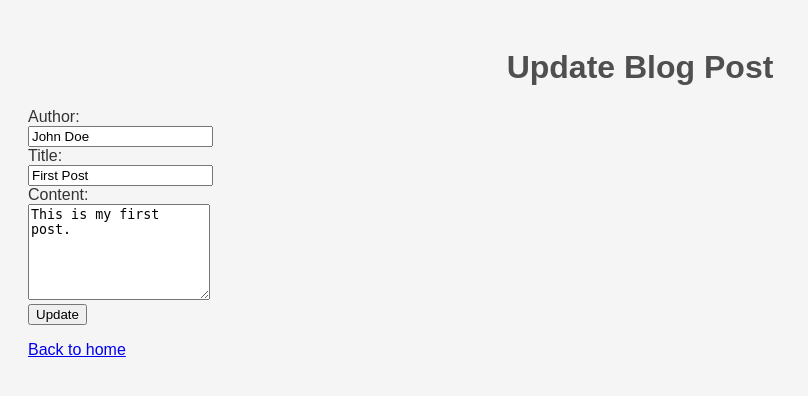
After one commit to Stuhlsen/Masterblog, a Flask app: page /update/1 in a window 1280 px wide. The commit adds this page. Shown: the top 396 px of the page, without its empty margins (0-808 px from the left). Run offline with Flask 3, Linux system fonts and the light colour scheme.

Commit message:
Add delete and update functionality for blog posts
- Add /delete/<id> route and link on index page to remove posts
- Add /update/<id> route handling GET and POST requests
- Create update.html form pre-filled with existing post data
- Update index.html to show Edit and Delete actions for each post
- Persist all changes to data/posts.json

```diff
--- a/app.py
+++ b/app.py
@@ -21,8 +21,10 @@ def save_posts(posts):
     with open(DATA_FILE, "w", encoding="utf-8") as file:
         json.dump(posts, file, ensure_ascii=False, indent=4)
 
+
 @app.route("/add", methods=["GET", "POST"])
 def add():
+    """Display the add-post form or handle the submission of a new post."""
     if request.method == "POST":
         author = request.form.get("author", "").strip()
         title = request.form.get("title", "").strip()
@@ -47,16 +49,72 @@ def add():
 
         return redirect(url_for("index"))
 
-    # GET: Formular anzeigen
     return render_template("add.html")
+
+
+@app.route("/delete/<int:post_id>")
+def delete(post_id):
+    """Delete a blog post by its ID and redirect back to the homepage."""
+    posts = load_posts()
+    updated_posts = [post for post in posts if post["id"] != post_id]
+
+    if len(updated_posts) != len(posts):
+        save_posts(updated_posts)
+
+    return redirect(url_for("index"))
+
+@app.route("/update/<int:post_id>", methods=["GET", "POST"])
+def update(post_id):
+    """Display a form to update a post or handle the submitted changes."""
+    posts = load_posts()
+    post_index = None
+    post = None
+
+    # Find the post with this ID
+    for index, item in enumerate(posts):
+        if item["id"] == post_id:
+            post_index = index
+            post = item
+            break
+
+    if post is None:
+        return "Post not found", 404
+
+    if request.method == "POST":
+        # Read updated data from the form
+        author = request.form.get("author", "").strip()
+        title = request.form.get("title", "").strip()
+        content = request.form.get("content", "").strip()
+
+        if not author or not title or not content:
+            error_message = "All fields are required."
+            return render_template(
+                "update.html",
+                post=post,
+                error=error_message,
+            )
+
+        # Update the post in the list
+        posts[post_index]["author"] = author
+        posts[post_index]["title"] = title
+        posts[post_index]["content"] = content
+
+        # Save all posts back to JSON
+        save_posts(posts)
+
+        # Redirect to home after successful update
+        return redirect(url_for("index"))
+
+    # GET request → show the form with the current data
+    return render_template("update.html", post=post)
 
 
 
 @app.route("/", methods=["GET"])
 def index():
-    blog_posts = load_posts()  # so wie du es schon hast
+    """Render the homepage and show all blog posts."""
+    blog_posts = load_posts()
     return render_template("index.html", posts=blog_posts)
-
 
 
 if __name__ == "__main__":
--- /dev/null
+++ b/templates/update.html
@@ -0,0 +1,56 @@
+<!DOCTYPE html>
+<html lang="en">
+<head>
+    <meta charset="UTF-8">
+    <meta name="viewport" content="width=device-width, initial-scale=1.0">
+    <title>Update Blog Post</title>
+    <link rel="stylesheet" href="{{ url_for('static', filename='style.css') }}">
+</head>
+<body>
+    <h1>Update Blog Post</h1>
+
+    {% if error %}
+        <p class="error">{{ error }}</p>
+    {% endif %}
+
+    <form action="{{ url_for('update', post_id=post['id']) }}" method="POST" class="blog-form">
+        <div class="form-group">
+            <label for="author">Author:</label><br>
+            <input
+                type="text"
+                id="author"
+                name="author"
+                value="{{ post['author'] }}"
+                required
+            >
+        </div>
+
+        <div class="form-group">
+            <label for="title">Title:</label><br>
+            <input
+                type="text"
+                id="title"
+                name="title"
+                value="{{ post['title'] }}"
+                required
+            >
+        </div>
+
+        <div class="form-group">
+            <label for="content">Content:</label><br>
+            <textarea
+                id="content"
+                name="content"
+                rows="6"
+                required
+            >{{ post['content'] }}</textarea>
+        </div>
+
+        <input type="submit" value="Update">
+    </form>
+
+    <p>
+        <a href="{{ url_for('index') }}">Back to home</a>
+    </p>
+</body>
+</html>
```
Also changed, not shown: templates/index.html (+9 -0 lines), data/posts.json (line endings or trailing spaces).
